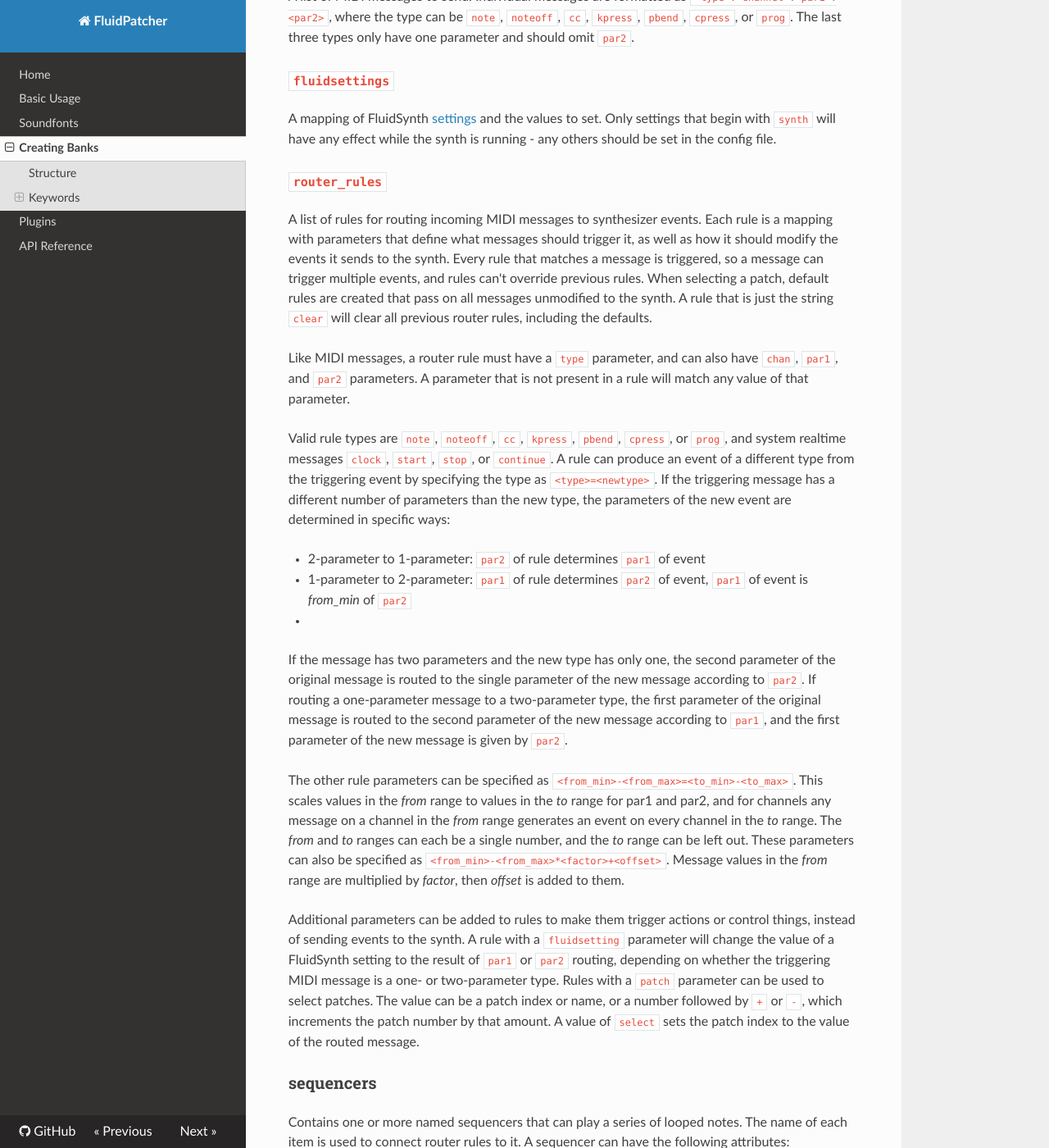
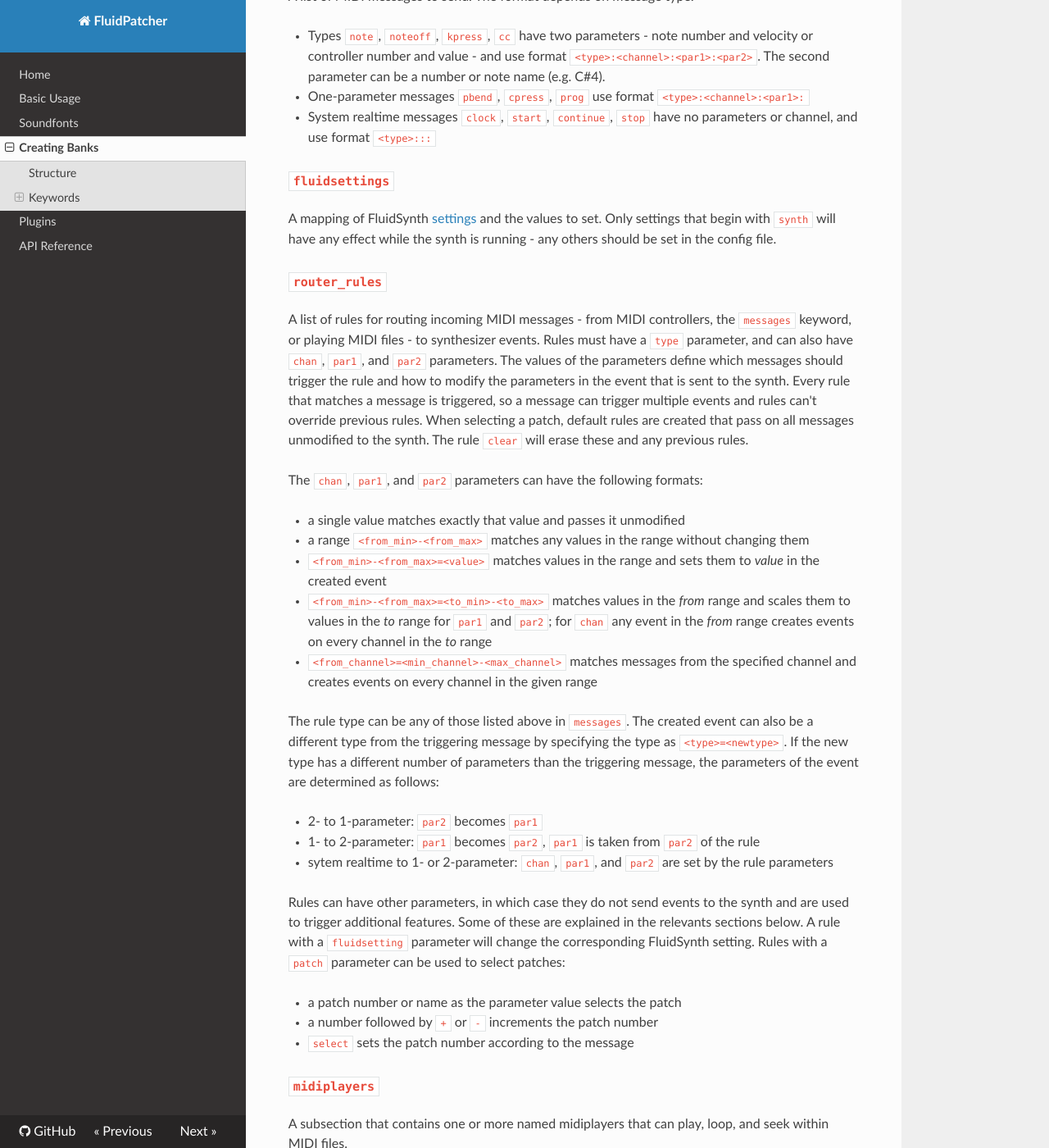
Before and after one commit to GeekFunkLabs/fluidpatcher, an MkDocs documentation site: the page built from docs/bank_files.md, in a window 1280 px wide and 1400 px high, scrolled down 1491 px. Shown: the whole window at 82% size. Built offline with MkDocs 1.6.1, drawn with Linux system fonts in a browser that asks for light colours; nearby versions of some CDN libraries; some of the changed text lies outside the part shown.

Commit message:
Update bank_files.md

```diff
--- a/docs/bank_files.md
+++ b/docs/bank_files.md
@@ -43,52 +43,43 @@ Each section can contain any of the keywords described below, although in the `i
 A number as a keyword indicates a MIDI channel on which a preset is to be selected. The preset is specified with the form `<soundfont file>:<bank>:<preset>`. MIDI channel numbers in bank files are numbered starting with channel 1.
 
 ### `messages`
-A list of MIDI messages to send. Individual messages are formatted as `<type>:<channel>:<par1>:<par2>`, where the type can be `note`, `noteoff`, `cc`, `kpress`, `pbend`, `cpress`, or `prog`. The last three types only have one parameter and should omit `par2`.
+A list of MIDI messages to send. The format depends on message type:
+
+* Types `note`, `noteoff`, `kpress`, `cc` have two parameters - note number and velocity or controller number and value - and use format `<type>:<channel>:<par1>:<par2>`. The second parameter can be a number or note name (e.g. C#4).
+* One-parameter messages `pbend`, `cpress`, `prog` use format `<type>:<channel>:<par1>:`
+* System realtime messages `clock`, `start`, `continue`, `stop` have no parameters or channel, and use format `<type>:::`
 
 ### `fluidsettings`
+
 A mapping of FluidSynth [settings](http://www.fluidsynth.org/api/fluidsettings.xml) and the values to set. Only settings that begin with `synth` will have any effect while the synth is running - any others should be set in the config file.
 
 ### `router_rules`
 
-A list of rules for routing incoming MIDI messages to synthesizer events. Each rule is a mapping with parameters that define what messages should trigger it, as well as how it should modify the events it sends to the synth. Every rule that matches a message is triggered, so a message can trigger multiple events, and rules can't override previous rules. When selecting a patch, default rules are created that pass on all messages unmodified to the synth. A rule that is just the string `clear` will clear all previous router rules, including the defaults.
+A list of rules for routing incoming MIDI messages - from MIDI controllers, the `messages` keyword, or playing MIDI files - to synthesizer events. Rules must have a `type` parameter, and can also have `chan`, `par1`, and `par2` parameters. The values of the parameters define which messages should trigger the rule and how to modify the parameters in the event that is sent to the synth. Every rule that matches a message is triggered, so a message can trigger multiple events and rules can't override previous rules. When selecting a patch, default rules are created that pass on all messages unmodified to the synth. The rule `clear` will erase these and any previous rules.
 
-Like MIDI messages, a router rule must have a `type` parameter, and can also have `chan`, `par1`, and `par2` parameters. A parameter that is not present in a rule will match any value of that parameter.
+The `chan`, `par1`, and `par2` parameters can have the following formats:
 
-Valid rule types are `note`, `noteoff`, `cc`, `kpress`, `pbend`, `cpress`, or `prog`, and system realtime messages `clock`, `start`, `stop`, or `continue`. A rule can produce an event of a different type from the triggering event by specifying the type as `<type>=<newtype>`. If the triggering message has a different number of parameters than the new type, the parameters of the new event are determined in specific ways:
+* a single value matches exactly that value and passes it unmodified
+* a range `<from_min>-<from_max>` matches any values in the range without changing them
+* `<from_min>-<from_max>=<value>` matches values in the range and sets them to _value_ in the created event
+* `<from_min>-<from_max>=<to_min>-<to_max>` matches values in the _from_ range and scales them to values in the _to_ range for `par1` and `par2`; for `chan` any event in the _from_ range creates events on every channel in the _to_ range
+* `<from_channel>=<min_channel>-<max_channel>` matches messages from the specified channel and creates events on every channel in the given range
 
-* 2-parameter to 1-parameter: `par2` of rule determines `par1` of event
-* 1-parameter to 2-parameter: `par1` of rule determines `par2` of event, `par1` of event is *from_min* of `par2`
-*
+The rule type can be any of those listed above in `messages`. The created event can also be a different type from the triggering message by specifying the type as `<type>=<newtype>`. If the new type has a different number of parameters than the triggering message, the parameters of the event are determined as follows:
 
+* 2- to 1-parameter: `par2` becomes `par1`
+* 1- to 2-parameter: `par1` becomes `par2`, `par1` is taken from `par2` of the rule
+* sytem realtime to 1- or 2-parameter: `chan`, `par1`, and `par2` are set by the rule parameters
 
-If the message has two parameters and the new type has only one, the second parameter of the original message is routed to the single parameter of the new message according to `par2`. If routing a one-parameter message to a two-parameter type, the first parameter of the original message is routed to the second parameter of the new message according to `par1`, and the first parameter of the new message is given by `par2`.
+Rules can have other parameters, in which case they do not send events to the synth and are used to trigger additional features. Some of these are explained in the relevants sections below. A rule with a `fluidsetting` parameter will change the corresponding FluidSynth setting. Rules with a `patch` parameter can be used to select patches:
 
-The other rule parameters can be specified as `<from_min>-<from_max>=<to_min>-<to_max>`. This scales values in the _from_ range to values in the _to_ range for par1 and par2, and for channels any message on a channel in the _from_ range generates an event on every channel in the _to_ range. The _from_ and _to_ ranges can each be a single number, and the _to_ range can be left out. These parameters can also be specified as `<from_min>-<from_max>*<factor>+<offset>`. Message values in the _from_ range are multiplied by _factor_, then _offset_ is added to them.
+* a patch number or name as the parameter value selects the patch
+* a number followed by `+` or `-` increments the patch number
+* `select` sets the patch number according to the message
 
-Additional parameters can be added to rules to make them trigger actions or control things, instead of sending events to the synth. A rule with a `fluidsetting` parameter will change the value of a FluidSynth setting to the result of `par1` or `par2` routing, depending on whether the triggering MIDI message is a one- or two-parameter type. Rules with a `patch` parameter can be used to select patches. The value can be a patch index or name, or a number followed by `+` or `-`, which increments the patch number by that amount. A value of `select` sets the patch index to the value of the routed message.
+### `midiplayers`
 
-### sequencers
-Contains one or more named sequencers that can play a series of looped notes. The name of each item is used to connect router rules to it. A sequencer can have the following attributes:
-
-- `notes`(required) - a list of note messages the sequencer will play. There must be a soundfont preset assigned to the MIDI channel of the notes in order to hear them.
-- `tempo` - in beats per minute, defaults to 120
-- `tdiv` - the length of the notes in the pattern expressed as the number of notes in a measure of four beats. Defaults to 8
-- `swing` - the ratio by which to stretch the duration of on-beat notes and shorten off-beat notes, producing a "swing" feel. Values range from 0.5 (no swing) to 0.99. Default is 0.5
-- `groove` - an amount by which to multiply the volume of specific notes in a pattern, in order to create a rhythmic feel. Can be a single number, in which case the multiplier is applied to every other note starting with the first, or a list of values. Default is 1
-
-A router rule can control a sequencer if it has a `sequencer` parameter with the sequencer's name as the value. The value of the routed MIDI message controls how many times the sequence will loop. A value of 0 stops the sequencer, and negative values will cause it to loop indefinitely.
-
-### arpeggiators
-Contains one or more named arpeggiators that will capture any notes routed to them and repeat them in a pattern as long as the notes are held.
-
-- `tempo`, `tdiv`, `swing`, `groove` - same as for sequencers
-- `octaves` - number of octaves over which to repeat the pattern. Defaults to 1
-- `style` - can be `up`, `down`, `both`, or `chord`. The first three options loop the held notes in ascending sequence, descending, or ascending followed by descending. The `chord` option plays all held notes at once repeatedly. If not given, the notes are looped in the order they were played.
-
-To make the arpeggiator work, create a `note` type router rule with an `arpeggiator` parameter that has the arpeggiator's name as its value. There must be a soundfont preset assigned on the MIDI channel to which the notes are routed in order to hear them.
-
-### midiplayers
-Contains one or more named midiplayers that can play, loop, and seek within MIDI files.
+A subsection that contains one or more named midiplayers that can play, loop, and seek within MIDI files.
 
 - `file`(required) - the MIDI file to play, can also be a list of files to play in sequence
 - `tempo` - tempo at which to play the file, in bpm. If not given, the tempo messages in the file will be obeyed
@@ -99,7 +90,29 @@ Contains one or more named midiplayers that can play, loop, and seek within MIDI
 
 A router rule with a `midiplayer` parameter will tell the named midiplayer to play if the routed message value is positive or pause if the value is zero. If the rule also has a `tick` parameter, the midiplayer will seek to that tick position in the song. If the value of `tick` has a `+` or `-` suffix the midiplayer will seek forward or backward from the current position. If the routed message value is negative and the midiplayer is currently playing, seeking will be postponed until the song reaches the end of a measure as specified by `barlength`.
 
-> The tempo of sequencers, arpeggiators, and midiplayers can be set with a router rule that has a `tempo`
+### `sequencers`
+
+A subsection containing one or more named sequencers that can play a series of looped notes. A sequencer can have the following attributes:
+
+- `notes`(required) - a list of note messages the sequencer will play. There must be a soundfont preset assigned to the MIDI channel of the notes in order to hear them.
+- `tempo` - in beats per minute, defaults to 120
+- `tdiv` - the length of the notes in the pattern expressed as the number of notes in a measure of four beats. Defaults to 8
+- `swing` - the ratio by which to stretch the duration of on-beat notes and shorten off-beat notes, producing a "swing" feel. Values range from 0.5 (no swing) to 0.99. Default is 0.5
+- `groove` - an amount by which to multiply the volume of specific notes in a pattern, in order to create a rhythmic feel. Can be a single number, in which case the multiplier is applied to every other note starting with the first, or a list of values. Default is 1
+
+A router rule can control a sequencer if it has a `sequencer` parameter with the sequencer's name as the value. The value of the routed MIDI message controls how many times the sequence will loop. A value of 0 stops the sequencer, and negative values will cause it to loop indefinitely.
+
+### `arpeggiators`
+
+This subsection can contain one or more arpeggiators that will capture any notes routed to them and repeat them in a pattern as long as the notes are held.
+
+- `tempo`, `tdiv`, `swing`, `groove` - same as for sequencers
+- `octaves` - number of octaves over which to repeat the pattern. Defaults to 1
+- `style` - can be `up`, `down`, `both`, or `chord`. The first three options loop the held notes in ascending sequence, descending, or ascending followed by descending. The `chord` option plays all held notes at once repeatedly. If not given, the notes are looped in the order they were played.
+
+To make the arpeggiator work, create a `note` type router rule with an `arpeggiator` parameter that has the arpeggiator's name as its value. There must be a soundfont preset assigned on the MIDI channel to which the notes are routed in order to hear them.
+
+> The tempo of midiplayers, sequencers, and arpeggiators can be set with a router rule that has a `tempo`
 > parameter with the target's name as its value. For this reason the names of all these units within a bank file
 > should be unique. A router rule with a `sync` parameter will set the tempo of the named unit by measuring the
 > time between successive MIDI messages matching the rule, allowing a user to set the tempo by tapping a button
@@ -109,7 +122,7 @@ A router rule with a `midiplayer` parameter will tell the named midiplayer to pl
 > paying attention to any tempo change messages in the file. This behavior can be resumed using by setting a
 > tempo of zero.
 
-### ladspafx
+### `ladspafx`
 Contains one or more named units that activate and control external LADSPA effect plugins. These must be installed separately and are system-dependent. On Linux, the `listplugins` and `analyseplugin` commands are useful for determining the available plugins and their parameters.
 
 - `lib`(required) - the effect plugin file (_.dll, .so_, etc. depending on system)
```
